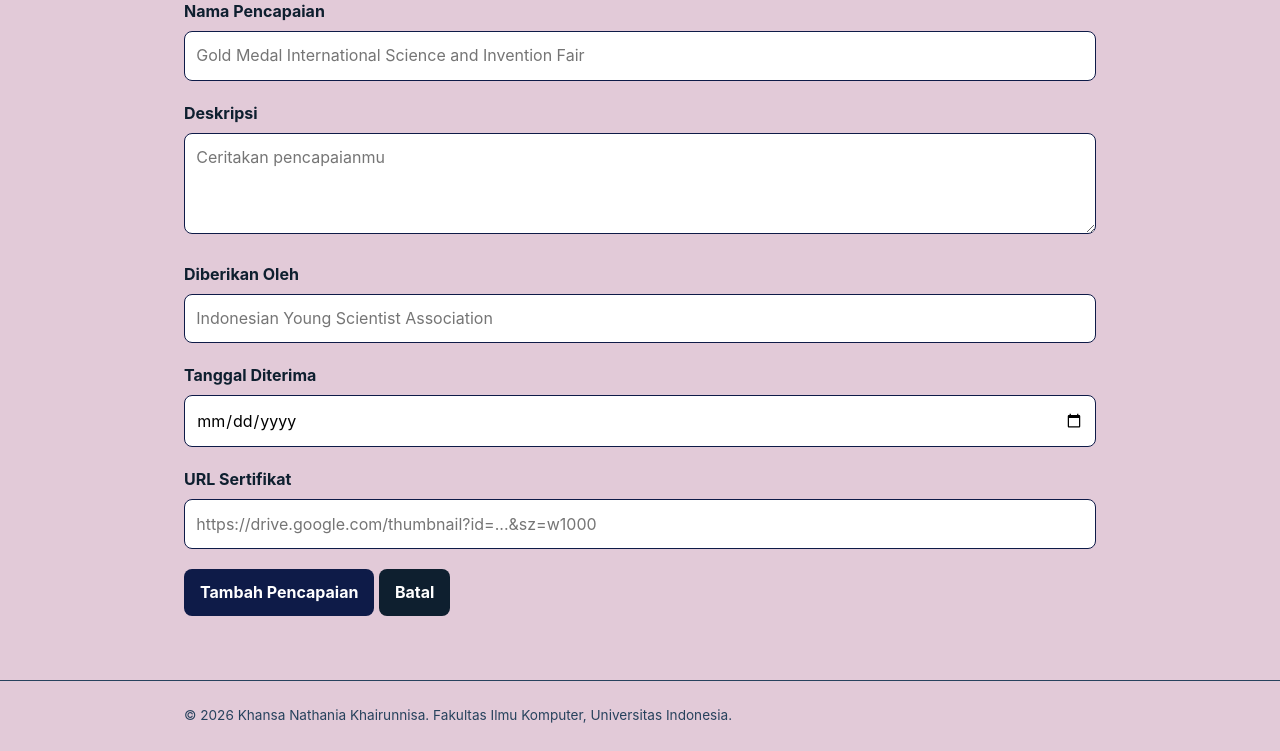
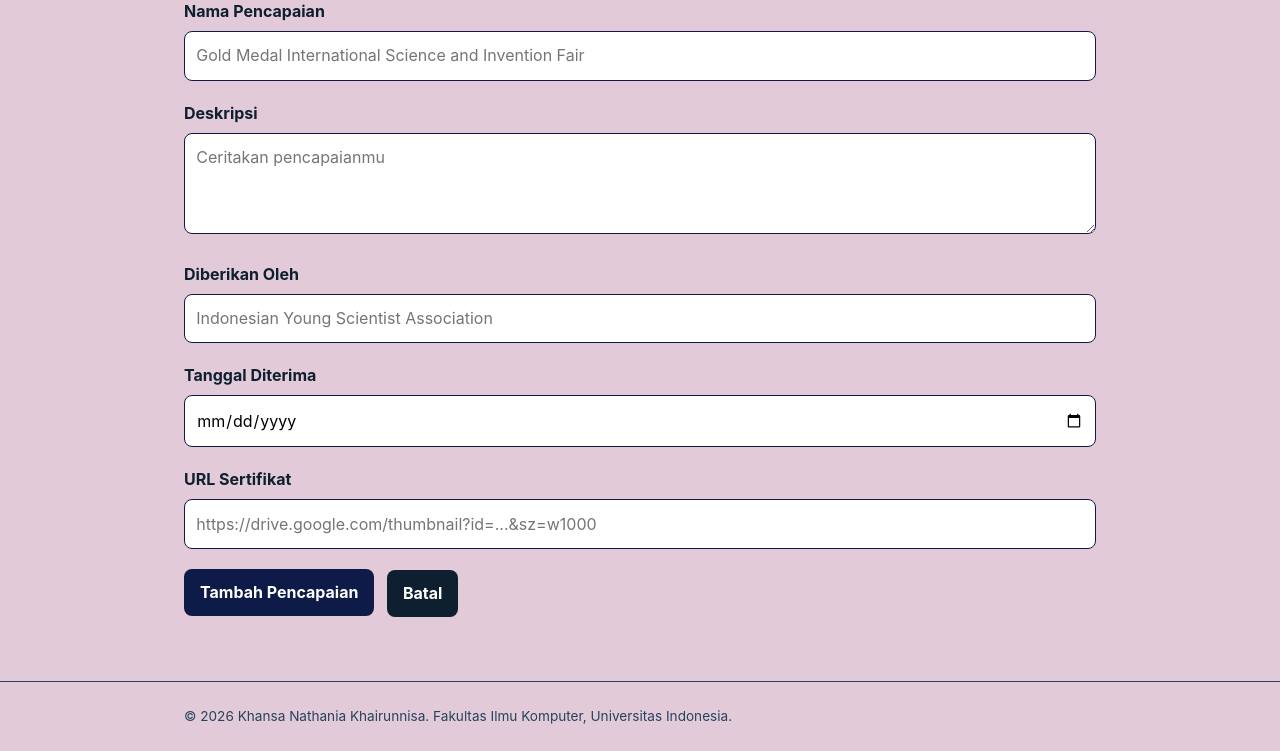
Before and after one commit to khansanathania/myportofolio, a Django app: page /achievement/add/ in a window 1280 px wide. Shown: the part 222-973 px from the top of the page. Run offline with Django 5.2, Linux system fonts and the light colour scheme; the visitor is signed in with stand-in values (Sample User, id 1).

Commit message:
feat: update achievement button styling. Adjust star and edit button spacing and alignment.

```diff
--- a/static/css/style.css
+++ b/static/css/style.css
@@ -470,6 +470,8 @@ h1, .brand {
 
 .button-secondary {
     background: var(--ink);
+    vertical-align: middle;
+    margin-left: 0.5rem;
 }
 
 .project-header {
@@ -636,6 +638,8 @@ h1, .brand {
 
 .star-form {
     display: inline;
+    margin-right: 0.5rem;
+    vertical-align: middle;
 }
 
 .button-star {
@@ -643,6 +647,7 @@ h1, .brand {
     align-items: center;
     gap: 0.4rem;
     background: var(--ink);
+    vertical-align: middle;
 }
 
 .button-star.is-starred {
```
